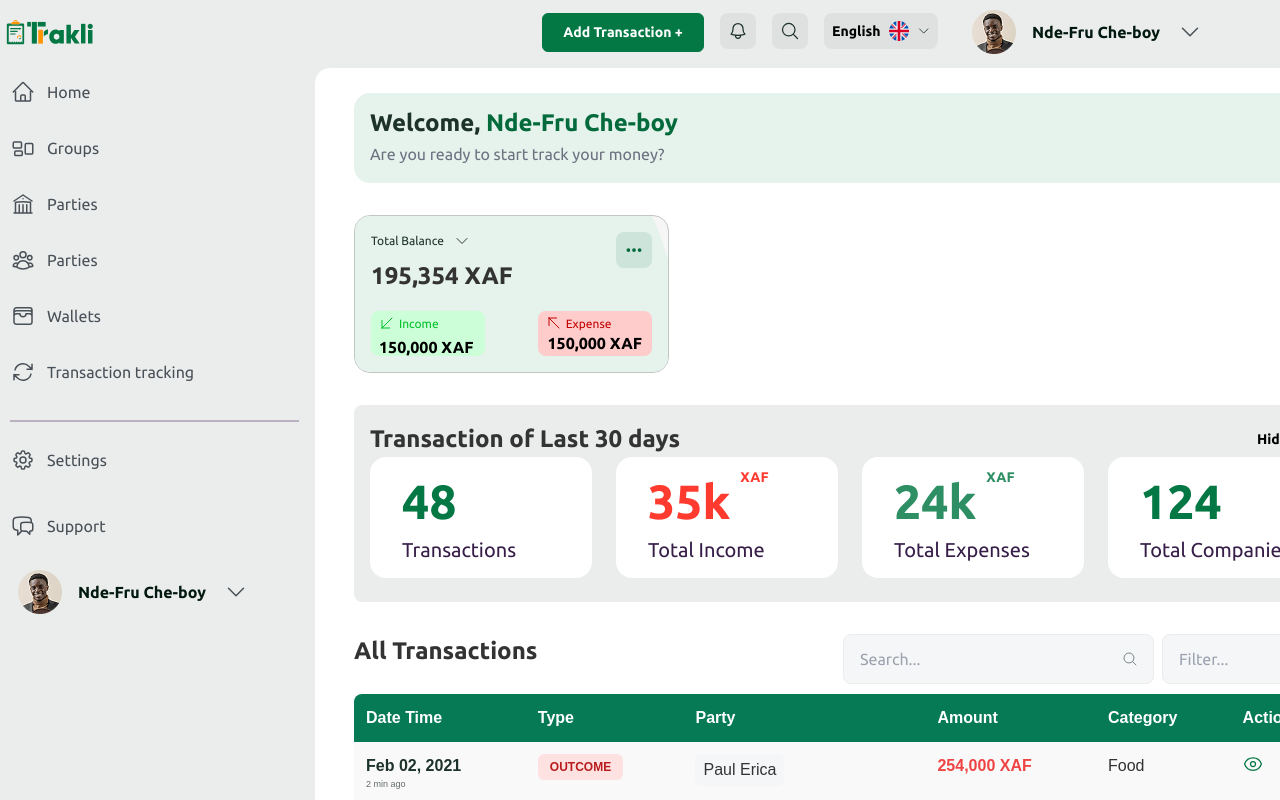
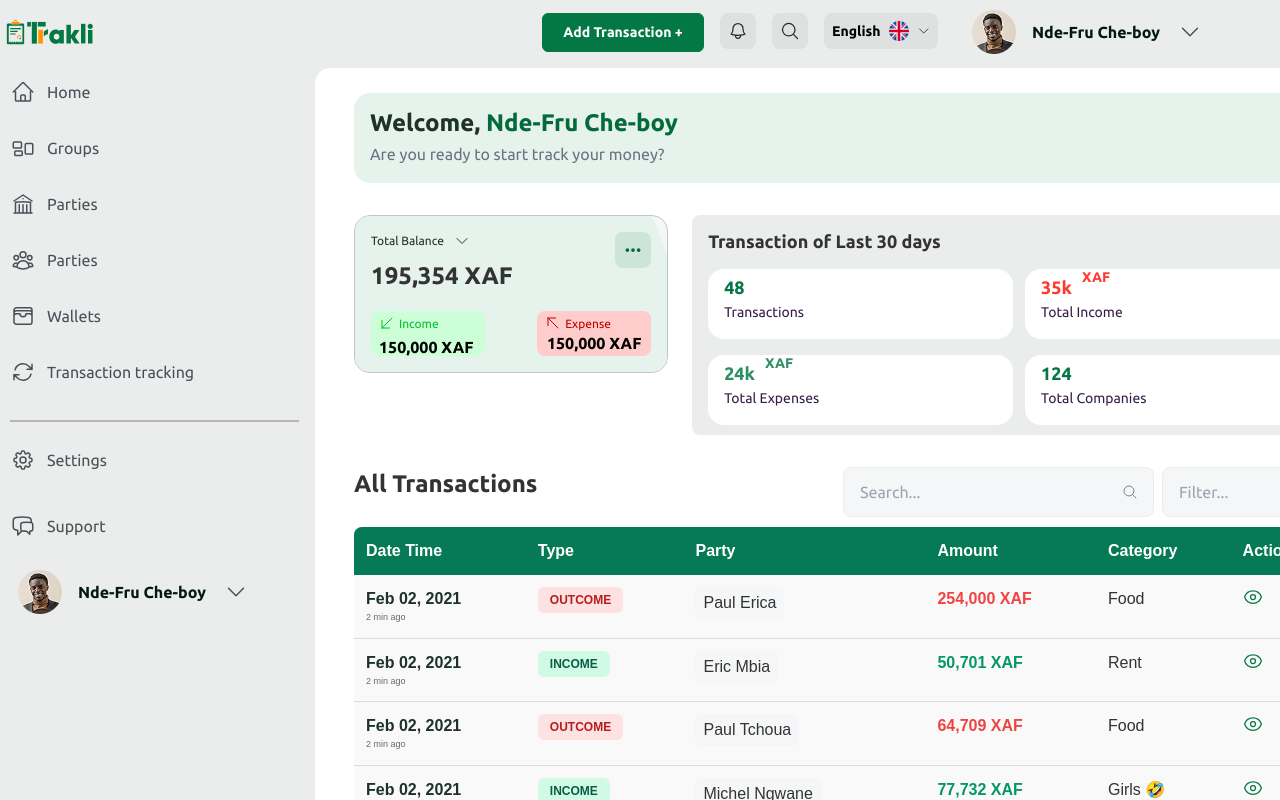
Before and after one commit to trakli/webui, a Nuxt app: page /dashboard in a window 1280 px wide. Built offline with nearby package versions, Linux system fonts and the light colour scheme.

Commit message:
fix: Fixed design of dashboard page

```diff
--- a/components/DashboardContentSection.vue
+++ b/components/DashboardContentSection.vue
@@ -4,8 +4,8 @@
       <TDashboardTopCard />
       <div class="balance-card-container">
         <WalletCard />
+        <TTransactionCard />
       </div>
-      <TTransactionCard />
       <TTableComponent />
     </div>
   </div>
--- a/components/TNavbar.vue
+++ b/components/TNavbar.vue
@@ -42,7 +42,7 @@ import { MagnifyingGlassIcon, BellIcon, ChevronDownIcon } from '@heroicons/vue/2
   position: fixed;
   top: 0;
   right: 0;
-  left: 328px;
+  left: 310px;
   z-index: 10;
 }
 
--- a/components/TTableComponent.vue
+++ b/components/TTableComponent.vue
@@ -248,7 +248,7 @@ const transactions = ref([
 
 .table-wrapper {
   width: 992px;
-  height: 594px;
+  height: 620px;
   border-radius: 8px;
   overflow: hidden;
   background-color: #ebedec;
--- a/components/TTransactionCard.vue
+++ b/components/TTransactionCard.vue
@@ -1,38 +1,48 @@
 <template>
-  <div class="transaction-card" :class="{ collapsed: isCollapsed }">
+  <div class="transaction-card">
     <div class="transaction-card-header">
       <h2 class="transaction-card-title">Transaction of Last 30 days</h2>
-      <div class="toggle-button">
-        <span class="toggle-text">{{ isCollapsed ? 'Show' : 'Hide' }}</span>
-        <ChevronUpIcon v-if="!isCollapsed" class="chevron-icon" />
-        <ChevronDownIcon v-else class="chevron-icon" />
+    </div>
+    <div class="transaction-card-content">
+      <div class="transaction-cards-grid">
+        <div class="transaction-cards-row">
+          <TTransactionSubCard
+            :title="transactionCards[0].title"
+            :text="transactionCards[0].text"
+            :title-color="transactionCards[0].titleColor"
+            :text-color="transactionCards[0].textColor"
+            :currency="transactionCards[0].currency"
+          />
+          <TTransactionSubCard
+            :title="transactionCards[1].title"
+            :text="transactionCards[1].text"
+            :title-color="transactionCards[1].titleColor"
+            :text-color="transactionCards[1].textColor"
+            :currency="transactionCards[1].currency"
+          />
+        </div>
+        <div class="transaction-cards-row">
+          <TTransactionSubCard
+            :title="transactionCards[2].title"
+            :text="transactionCards[2].text"
+            :title-color="transactionCards[2].titleColor"
+            :text-color="transactionCards[2].textColor"
+            :currency="transactionCards[2].currency"
+          />
+          <TTransactionSubCard
+            :title="transactionCards[3].title"
+            :text="transactionCards[3].text"
+            :title-color="transactionCards[3].titleColor"
+            :text-color="transactionCards[3].textColor"
+            :currency="transactionCards[3].currency"
+          />
+        </div>
       </div>
-    </div>
-    <div v-if="!isCollapsed" class="transaction-card-content">
-      <TTransactionSubCard
-        v-for="(card, index) in transactionCards"
-        :key="index"
-        :title="card.title"
-        :text="card.text"
-        :title-color="card.titleColor"
-        :text-color="card.textColor"
-        :currency="card.currency"
-      />
     </div>
   </div>
 </template>
 
 <script setup>
-import { ChevronUpIcon, ChevronDownIcon } from '@heroicons/vue/24/solid';
-
-// eslint-disable-next-line no-unused-vars
-const props = defineProps({
-  isCollapsed: {
-    type: Boolean,
-    default: false
-  }
-});
-
 const transactionCards = [
   {
     id: 0,
@@ -73,67 +83,46 @@ const transactionCards = [
 @use '~/assets/_variables' as *;
 
 .transaction-card {
-  width: 992px;
-  height: 197px;
+  width: 655px;
+  height: 220px;
   background-color: $bg-gray;
   border-radius: $radius-lg;
   padding: 16px;
   gap: 8px;
-
-  &.collapsed {
-    width: 992px;
-    height: 68px;
-    border-radius: 8px;
-    display: flex;
-    align-items: center;
-  }
 }
 
 .transaction-card-header {
   display: flex;
   flex-direction: row;
-  justify-content: space-between;
+  justify-content: flex-start;
   align-items: center;
-
-  .collapsed & {
-    width: 100%;
-  }
+  margin-bottom: 16px;
 }
 
 .transaction-card-title {
-  font-size: $font-size-2xl;
+  font-size: $font-size-lg;
   font-weight: $font-bold;
   font-family: $font-family-sans;
   margin: 0;
 }
 
-.toggle-button {
-  width: 89px;
-  height: 36px;
-  border-radius: $radius-lg;
+.transaction-card-content {
+  width: 100%;
+}
+
+.transaction-cards-grid {
+  display: flex;
+  flex-direction: column;
+  gap: 16px;
+}
+
+.transaction-cards-row {
   display: flex;
   flex-direction: row;
-  gap: 8px;
-  padding: 8px 16px 8px 16px;
-  align-items: center;
+  gap: 12px;
 }
 
-.toggle-text {
-  color: #000000;
-  font-weight: $font-bold;
-  font-size: $font-size-sm;
-}
-
-.chevron-icon {
-  width: 20px;
-  height: 20px;
-}
-
-.transaction-card-content {
-  width: 960px;
-  height: 121px;
-  gap: 24px;
-  display: flex;
-  flex-direction: row;
+.transaction-cards-row > * {
+  flex: 1;
 }
 </style>
--- a/components/TTransactionSubCard.vue
+++ b/components/TTransactionSubCard.vue
@@ -42,11 +42,11 @@ const props = defineProps({
 @use '~/assets/_variables' as *;
 
 .transaction-sub-card {
-  width: 222px;
-  height: 121px;
+  width: 100px;
+  height: 70px;
   border-radius: $radius-xl;
   background-color: $bg-white;
-  padding: 16px 32px 16px 32px;
+  padding: 8px 16px 8px 16px;
 }
 
 .transaction-sub-card-content {
@@ -59,25 +59,25 @@ const props = defineProps({
   margin: 0;
   color: $primary;
   font-weight: $font-bold;
-  font-size: 48px;
+  font-size: $font-size-lg;
   line-height: 1.2;
   position: relative;
 }
 
 .currency-superscript {
-  font-size: 14px;
+  font-size: $font-size-sm;
   font-weight: $font-bold;
   vertical-align: super;
   line-height: 0;
   margin-left: 10px;
   position: relative;
-  top: -20px;
+  top: -5px;
 }
 
 .transaction-sub-card-text {
   margin: 0;
   font-weight: $font-normal;
-  font-size: $font-size-xl;
+  font-size: $font-size-sm;
   color: #371e48;
 }
 </style>
```
